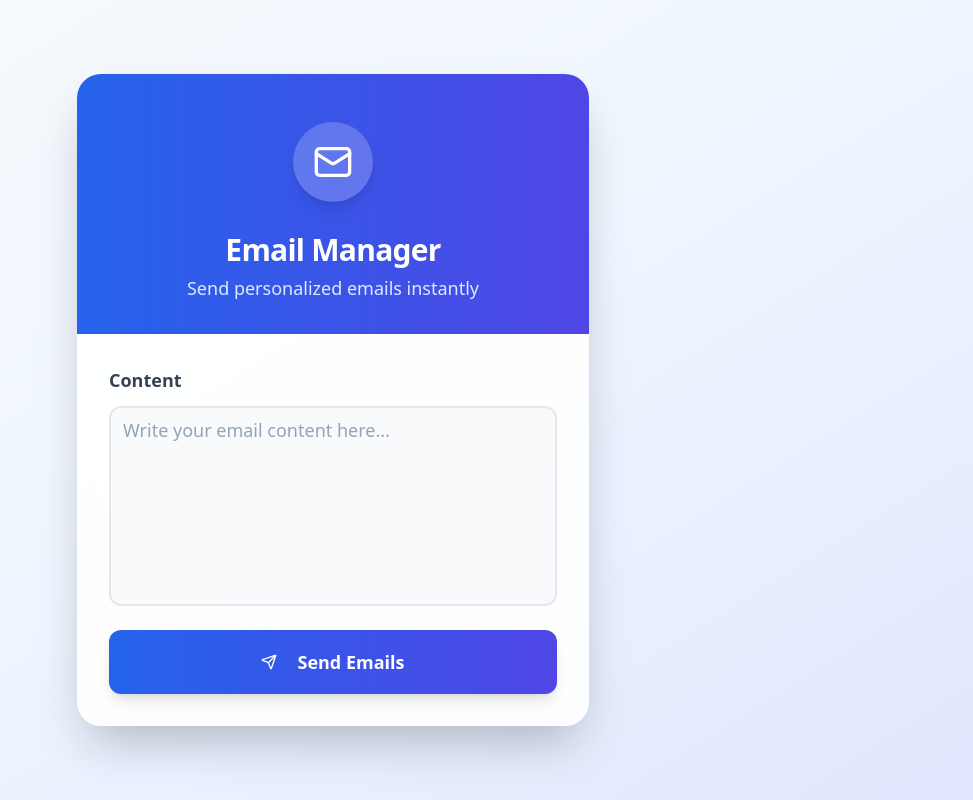
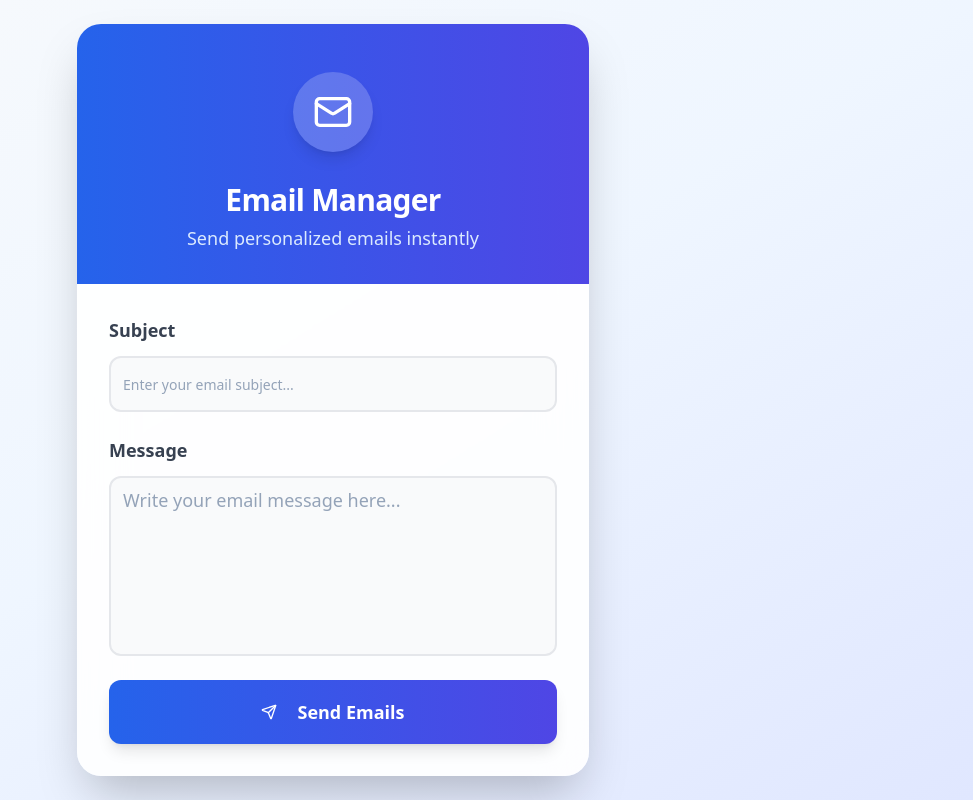
Before and after one commit to arjunsasoft-stack/n8n-mail-manager-40, a React (Vite) app: page / in a window 1280 px wide. Shown: the whole page, without its empty margins (307-1280 px from the left). Built offline with nearby package versions, Linux system fonts and the light colour scheme.

Commit message:
Revert changes to form fields
Reverted the form fields to separate Subject and Message fields.

```diff
--- a/src/components/EmailWorkflowForm.tsx
+++ b/src/components/EmailWorkflowForm.tsx
@@ -9,14 +9,15 @@ import { Mail, Send, Workflow, CheckCircle, AlertCircle } from "lucide-react";
 
 const EmailWorkflowForm = () => {
   const webhookUrl = "http://localhost:5678/webhook/Email";
-  const [content, setContent] = useState("");
+  const [subject, setSubject] = useState("");
+  const [message, setMessage] = useState("");
   const [isLoading, setIsLoading] = useState(false);
 
   const handleSubmit = async (e: React.FormEvent) => {
     e.preventDefault();
 
-    if (!content.trim()) {
-      toast.error("Please fill in the content field", {
+    if (!subject.trim() || !message.trim()) {
+      toast.error("Please fill in both subject and message fields", {
         icon: <AlertCircle className="h-4 w-4" />,
       });
       return;
@@ -32,8 +33,8 @@ const EmailWorkflowForm = () => {
         },
         mode: "no-cors",
         body: JSON.stringify({
-          subject: content.trim(),
-          message: content.trim(),
+          subject: subject.trim(),
+          message: message.trim(),
         }),
       });
 
@@ -43,7 +44,8 @@ const EmailWorkflowForm = () => {
         description: "Request sent to n8n. Check your workflow history to confirm.",
         icon: <CheckCircle className="h-4 w-4" />,
       });
-      setContent("");
+      setSubject("");
+      setMessage("");
     } catch (error) {
       console.error("Error triggering workflow:", error);
       toast.error("Failed to trigger workflow", {
@@ -74,15 +76,30 @@ const EmailWorkflowForm = () => {
           <CardContent className="p-8">
             <form onSubmit={handleSubmit} className="space-y-6">
               <div className="space-y-3">
-                <Label htmlFor="content" className="text-lg font-semibold text-gray-700">
-                  Content
+                <Label htmlFor="subject" className="text-lg font-semibold text-gray-700">
+                  Subject
+                </Label>
+                <Input
+                  id="subject"
+                  type="text"
+                  placeholder="Enter your email subject..."
+                  value={subject}
+                  onChange={(e) => setSubject(e.target.value)}
+                  className="h-14 text-lg border-2 border-gray-200 rounded-xl focus:border-blue-500 focus:ring-0 transition-all duration-200 bg-gray-50 focus:bg-white"
+                  disabled={isLoading}
+                />
+              </div>
+
+              <div className="space-y-3">
+                <Label htmlFor="message" className="text-lg font-semibold text-gray-700">
+                  Message
                 </Label>
                 <Textarea
-                  id="content"
-                  placeholder="Write your email content here..."
-                  value={content}
-                  onChange={(e) => setContent(e.target.value)}
-                  className="min-h-[200px] text-lg border-2 border-gray-200 rounded-xl focus:border-blue-500 focus:ring-0 transition-all duration-200 bg-gray-50 focus:bg-white resize-none"
+                  id="message"
+                  placeholder="Write your email message here..."
+                  value={message}
+                  onChange={(e) => setMessage(e.target.value)}
+                  className="min-h-[180px] text-lg border-2 border-gray-200 rounded-xl focus:border-blue-500 focus:ring-0 transition-all duration-200 bg-gray-50 focus:bg-white resize-none"
                   disabled={isLoading}
                 />
               </div>
```
